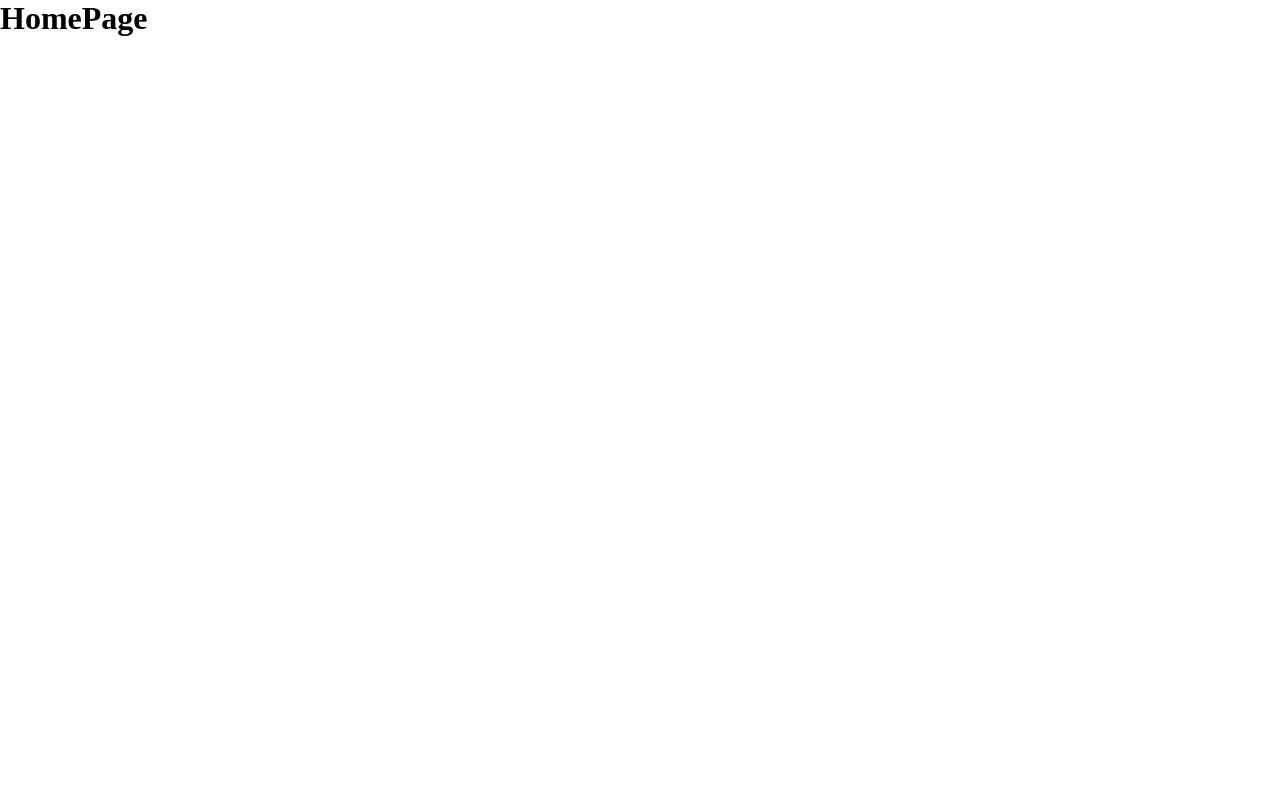
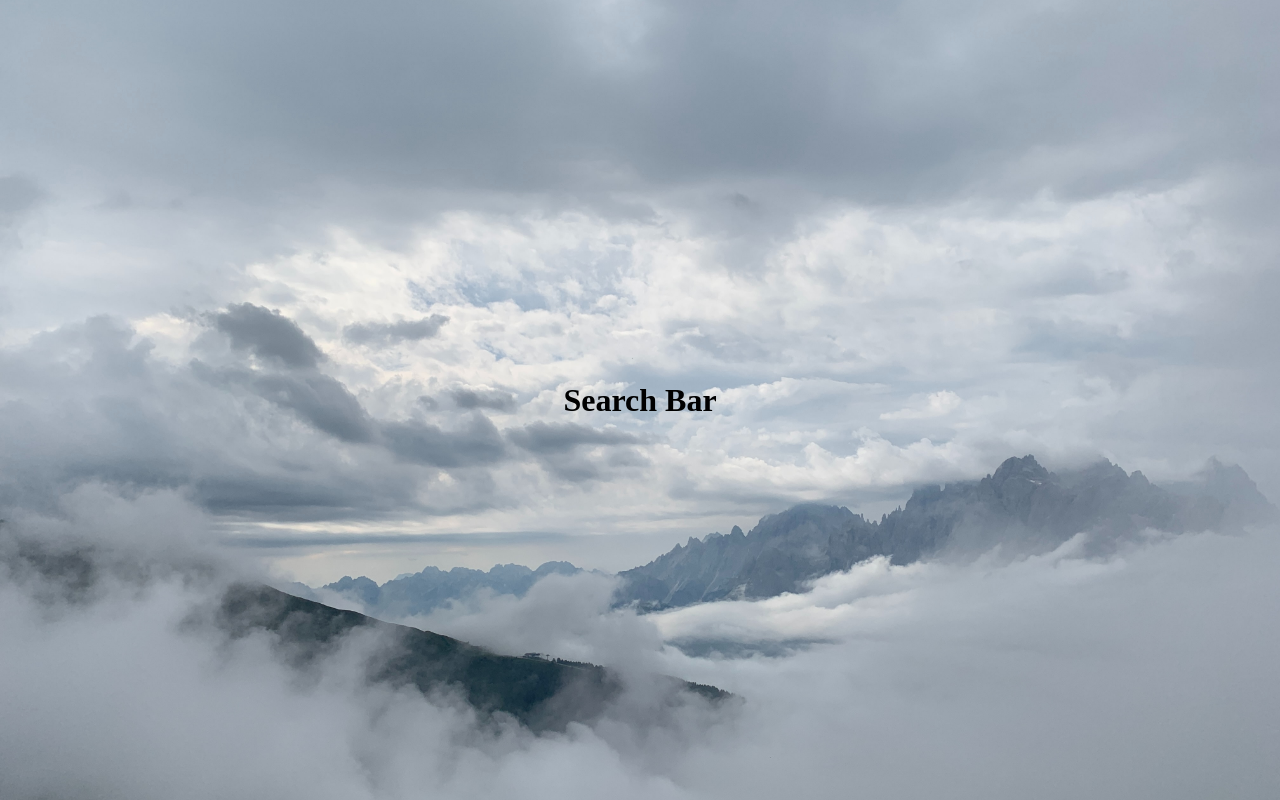
Before and after one commit to karyma-dev/react-weather-app, a React app: page / in a window 1280 px wide. Built offline with nearby package versions, Linux system fonts and the light colour scheme.

Commit message:
Add simple styling for home page

```diff
--- /dev/null
+++ b/src/components/SearchBar.tsx
@@ -0,0 +1,7 @@
+import React from "react"
+
+const SearchBar = () => {
+  return <h1>Search Bar</h1>
+}
+
+export default SearchBar
--- a/src/pages/HomePage.tsx
+++ b/src/pages/HomePage.tsx
@@ -1,7 +1,24 @@
 import React from "react"
+import styled from "styled-components"
+import SearchBar from "../components/SearchBar"
+import backgroundImage from "../assets/home.jpg"
+
+const Container = styled.div`
+  background: #ffffff url(${backgroundImage}) no-repeat center center;
+  background-size: cover;
+  height: 100vh;
+  width: 100%;
+  display: flex;
+  justify-content: center;
+  align-items: center;
+`
 
 const HomePage = () => {
-  return <h1>HomePage</h1>
+  return (
+    <Container>
+      <SearchBar />
+    </Container>
+  )
 }
 
 export default HomePage
```
